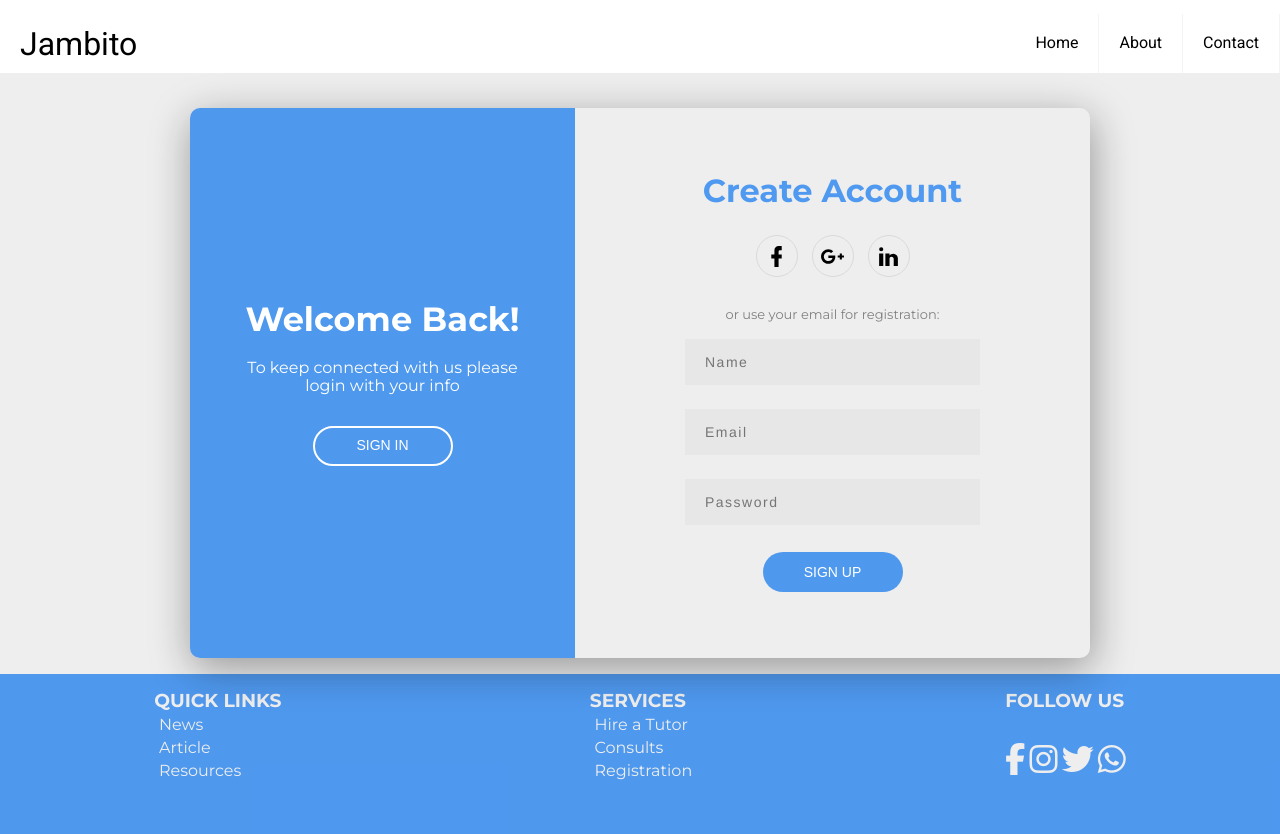
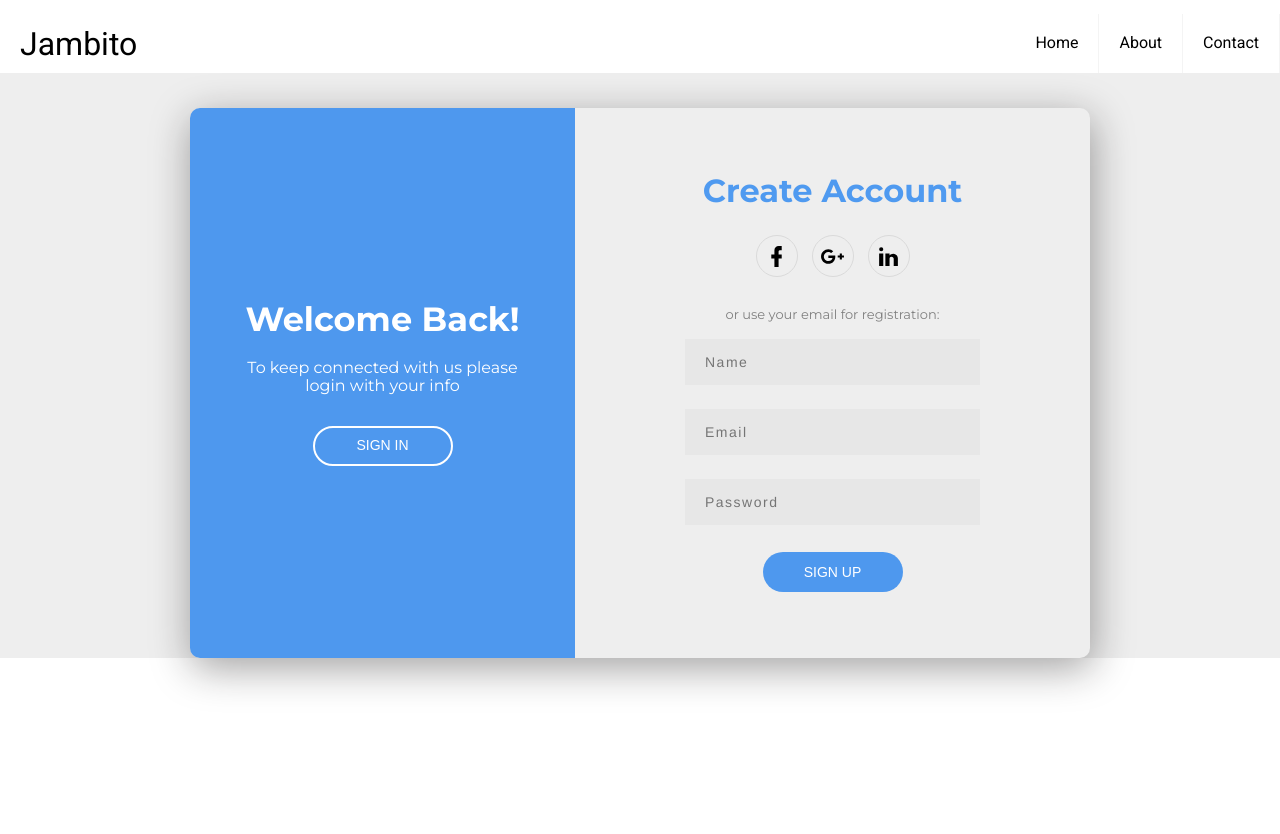
Before and after one commit to toydaboss/jambito, a plain HTML site: page sign.html in a window 1280 px wide. After the commit the page ends 800 px from the top, so only its background shows below. Drawn offline with nearby package versions, Linux system fonts and the light colour scheme.

Commit message:
Remove footer

```diff
--- a/sign.html
+++ b/sign.html
@@ -161,31 +161,7 @@
         </div>
 
         </div>
-        <footer id="contact">
-          <div class="quick-links">
-              <ul>
-                  <h3>QUICK LINKS</h3>
-                  <li>News</li>
-                  <li>Article</li>
-                  <li>Resources</li>
-              </ul>
-          </div>
-          <div class="service">
-              <ul>
-                  <h3>SERVICES</h3>
-                  <li>Hire a Tutor</li>
-                  <li>Consults</li>
-                  <li>Registration</li>
-              </ul>
-          </div>
-          <div class="socials">
-              <h3>FOLLOW US</h3>
-              <a href=""><i class="fab fa-facebook-f"></i></a>
-              <a href=""><i class="fab fa-instagram"></i></a>
-              <a href=""><i class="fab fa-twitter"></i></a>
-              <a href=""><i class="fab fa-whatsapp"></i></a>
-          </div>
-      </footer>
+
     </div>
     <script src="https://cdnjs.cloudflare.com/ajax/libs/jquery/3.5.1/jquery.min.js"></script>
     <script src="sign.js"></script>
```
